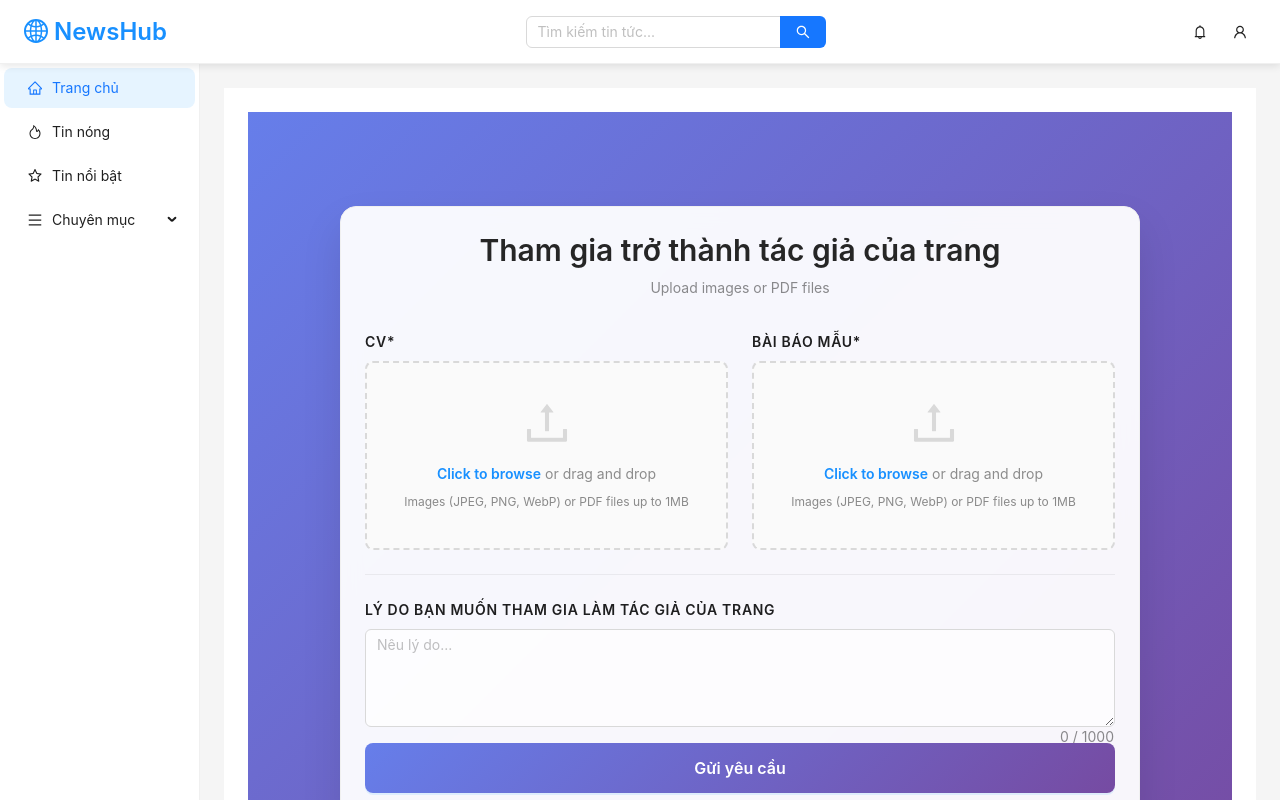
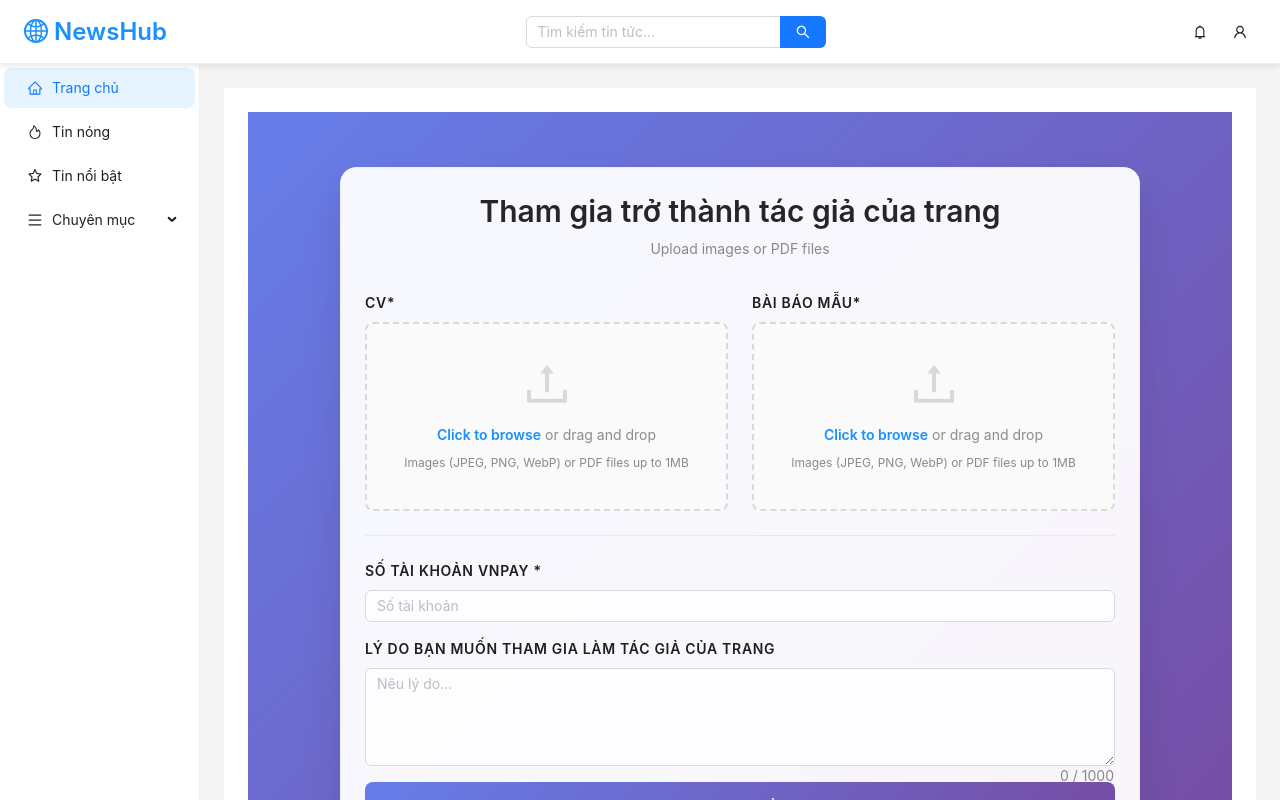
Before and after one commit to Tommy240302/NewsHub, a React (Vite) app: page /request-author in a window 1280 px wide. Built offline with nearby package versions, Linux system fonts and the light colour scheme.

Commit message:
RequestAuthor payment

```diff
--- a/src/App.jsx
+++ b/src/App.jsx
@@ -69,16 +69,6 @@ function App() {
           </div>
         }
       />
-      <Route
-        path="/forbidden"
-        element={
-          <div style={{ textAlign: "center", marginTop: "50px" }}>
-            <h1>404 - Không tìm thấy trang</h1>
-            <p>Trang bạn đang tìm kiếm không tồn tại.</p>
-            <a href="/">Về trang chủ</a>
-          </div>
-        }
-      />
     </Routes>
   );
 }
--- a/src/features/user/RequestAuthor.jsx
+++ b/src/features/user/RequestAuthor.jsx
@@ -14,6 +14,7 @@ import {
   Spin,
   Divider,
   message,
+  InputNumber,
 } from "antd";
 import {
   UploadOutlined,
@@ -63,6 +64,7 @@ export default function FileUploadForm() {
   });
 
   const [reason, setReason] = useState("");
+  const [payment, setPayment] = useState("");
   const [errors, setErrors] = useState({});
   const [isSubmitting, setIsSubmitting] = useState(false);
   const [visible, setVisible] = useState(false);
@@ -114,12 +116,6 @@ export default function FileUploadForm() {
           base64: base64,
         },
       }));
-
-      console.log(
-        `${fieldName} - Data URL:`,
-        dataURL.substring(0, 100) + "..."
-      );
-      console.log(`${fieldName} - Base64:`, base64.substring(0, 100) + "...");
     };
     dataURLReader.readAsDataURL(file);
 
@@ -259,6 +255,15 @@ export default function FileUploadForm() {
       setTypeNotify("error");
       return;
     }
+    if (payment == "" || payment == null) {
+      setModalData({
+        message: "Lỗi",
+        description: "Bạn chưa nhập payment",
+      });
+      setVisible(true);
+      setTypeNotify("error");
+      return;
+    }
 
     setIsSubmitting(true);
     setErrors({});
@@ -282,6 +287,7 @@ export default function FileUploadForm() {
         profileUrl: uploadFile1Promise.url,
         sampleArticles: uploadFile2Promise.url,
         reason: reason,
+        paymentNumber: payment,
       };
 
       // Simulate API call
@@ -303,12 +309,21 @@ export default function FileUploadForm() {
       });
       setDescription("");
     } catch (error) {
+      deleteFile(file1Info.fileId);
+      deleteFile(file2Info.fileId);
       if (error.response && error.response.status === 403) {
-        navigate("/forbidden");
+        setModalData({
+          message: "Chưa đăng nhập",
+          description:
+            "Bạn cần đăng nhập trước khi thực hiện thao tác này. Tự động chuyển sau 3s",
+        });
+        setTypeNotify("info");
+        setVisible(true);
+        setTimeout(() => {
+          navigate("/login");
+        }, 3000);
       }
       if (error.response && error.response.status === 400) {
-        deleteFile(file1Info.fileId);
-        deleteFile(file2Info.fileId);
         setModalData({
           message: "Nhắc nhở",
           description: error.response.data.errorMessage,
@@ -502,6 +517,40 @@ export default function FileUploadForm() {
           </Row>
 
           <Divider />
+          <div style={{ marginBottom: "16px" }}>
+            <Text
+              strong
+              style={{
+                textTransform: "uppercase",
+                letterSpacing: "0.05em",
+                display: "block",
+                marginBottom: "8px",
+              }}
+            >
+              Số tài khoản VNPay *
+            </Text>
+            <InputNumber
+              value={payment}
+              stringMode
+              onChange={(e) => setPayment(e)}
+              onBeforeInput={(e) => {
+                if (!/^\d+$/.test(e.data)) {
+                  e.preventDefault();
+                }
+              }}
+              onPaste={(e) => {
+                const pasted = e.clipboardData.getData("text");
+                if (!/^\d+$/.test(pasted)) {
+                  e.preventDefault();
+                }
+              }}
+              placeholder="Số tài khoản"
+              style={{
+                backgroundColor: "rgba(255,255,255,0.7)",
+                width: "100%",
+              }}
+            />
+          </div>
 
           {/* Description */}
           <div style={{ marginBottom: "16px" }}>
```
